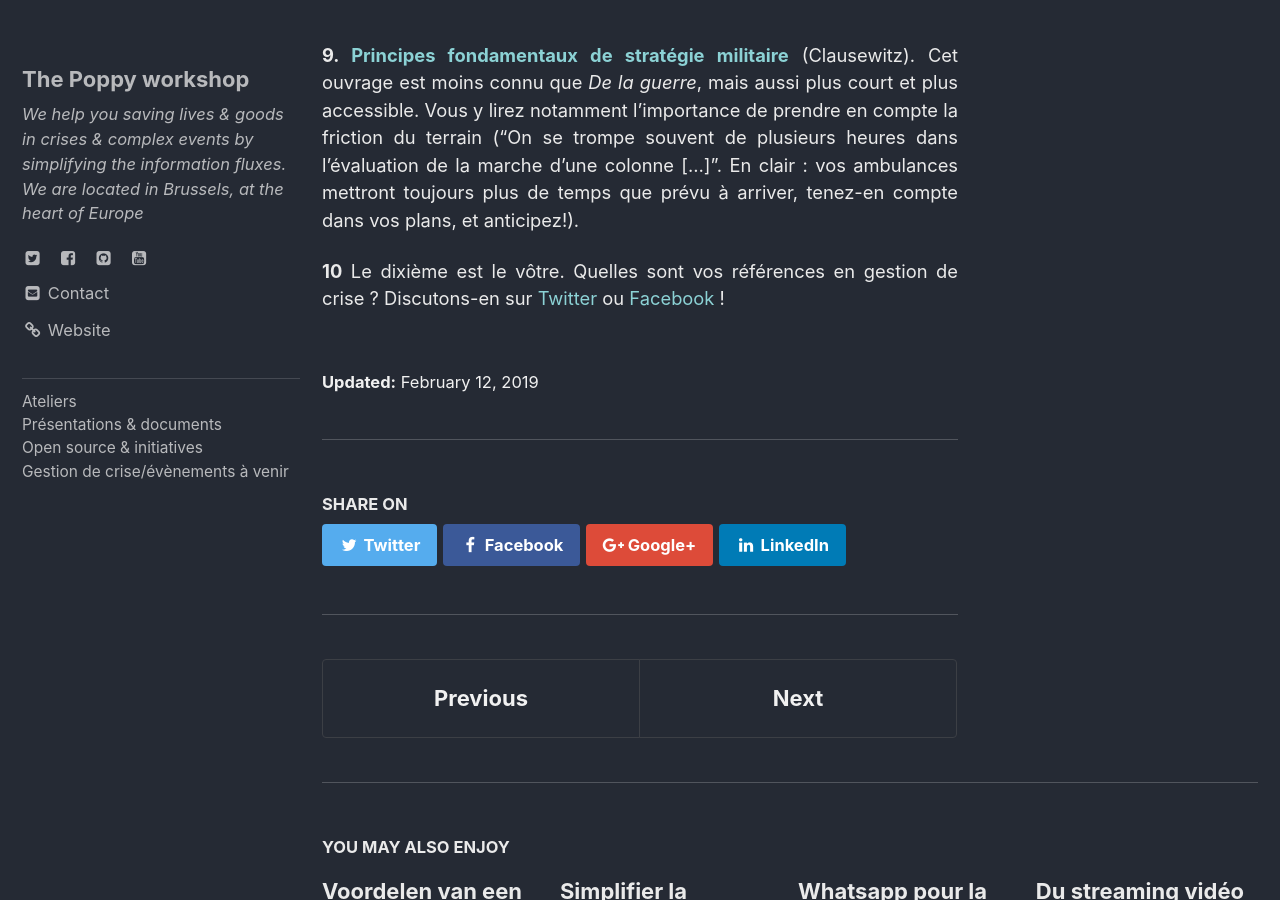
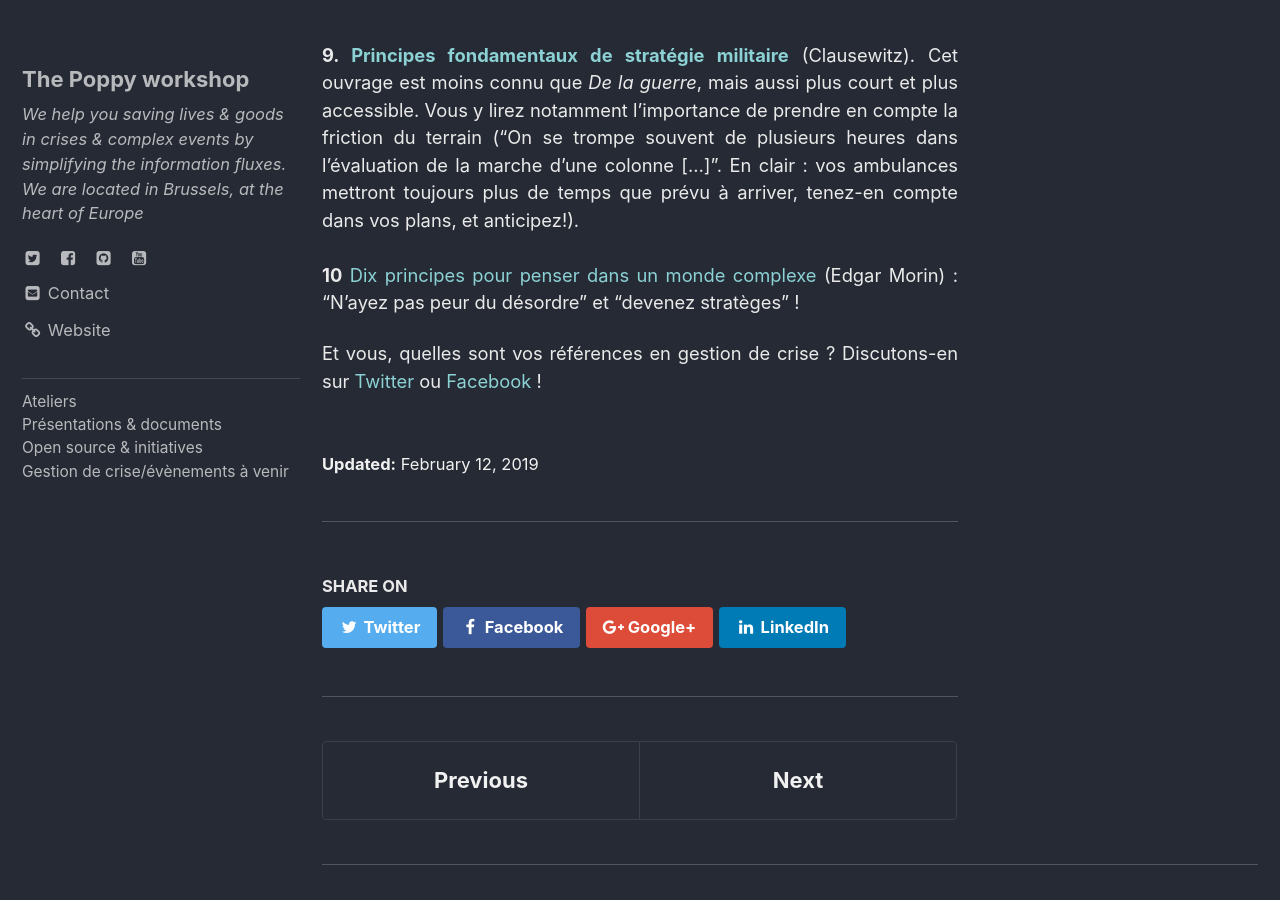
Before and after one commit to ccloquet/ccloquet.github.io, a Jekyll site: the page built from _posts/2019-02-12-dix-pepites.md, in a window 1280 px wide and 900 px high, scrolled down 2526 px. Built offline with Jekyll 4.4.1, drawn with Linux system fonts in a browser that asks for light colours; cached includes are drawn as plain includes; some of the changed text lies outside the part shown.

Commit message:
Update 2019-02-12-dix-pepites.md

```diff
--- a/_posts/2019-02-12-dix-pepites.md
+++ b/_posts/2019-02-12-dix-pepites.md
@@ -29,5 +29,7 @@ Que ce soit au cours du développement de nouveaux produits ou au détour de cer
 
 <br><br>
 **9. [Principes fondamentaux de stratégie militaire](https://www.librairiedialogues.fr/livre/211147-principes-fondamentaux-de-strategie-militaire-carl-von-clausewitz-mille-et-une-nuits)** (Clausewitz). Cet ouvrage est moins connu que *De la guerre*, mais aussi plus court et plus accessible. Vous y lirez notamment l'importance de prendre en compte la friction du terrain ("On se trompe souvent de plusieurs heures dans l'évaluation de la marche d'une colonne [...]". En clair : vos ambulances mettront toujours plus de temps que prévu à arriver, tenez-en compte dans vos plans, et anticipez!).
+<br><br>
+**10** [Dix principes pour penser dans un monde complexe](https://theconversation.com/dix-principes-pour-penser-dans-un-monde-complexe-107548) (Edgar Morin) : "N’ayez pas peur du désordre" et "devenez stratèges" !
 
-**10** Le dixième est le vôtre. Quelles sont vos références en gestion de crise ? Discutons-en sur [Twitter](https://twitter.com/mypoppy_eu) ou [Facebook](https://www.facebook.com/mypoppyeu/) !
+Et vous, quelles sont vos références en gestion de crise ? Discutons-en sur [Twitter](https://twitter.com/mypoppy_eu) ou [Facebook](https://www.facebook.com/mypoppyeu/) !
```
